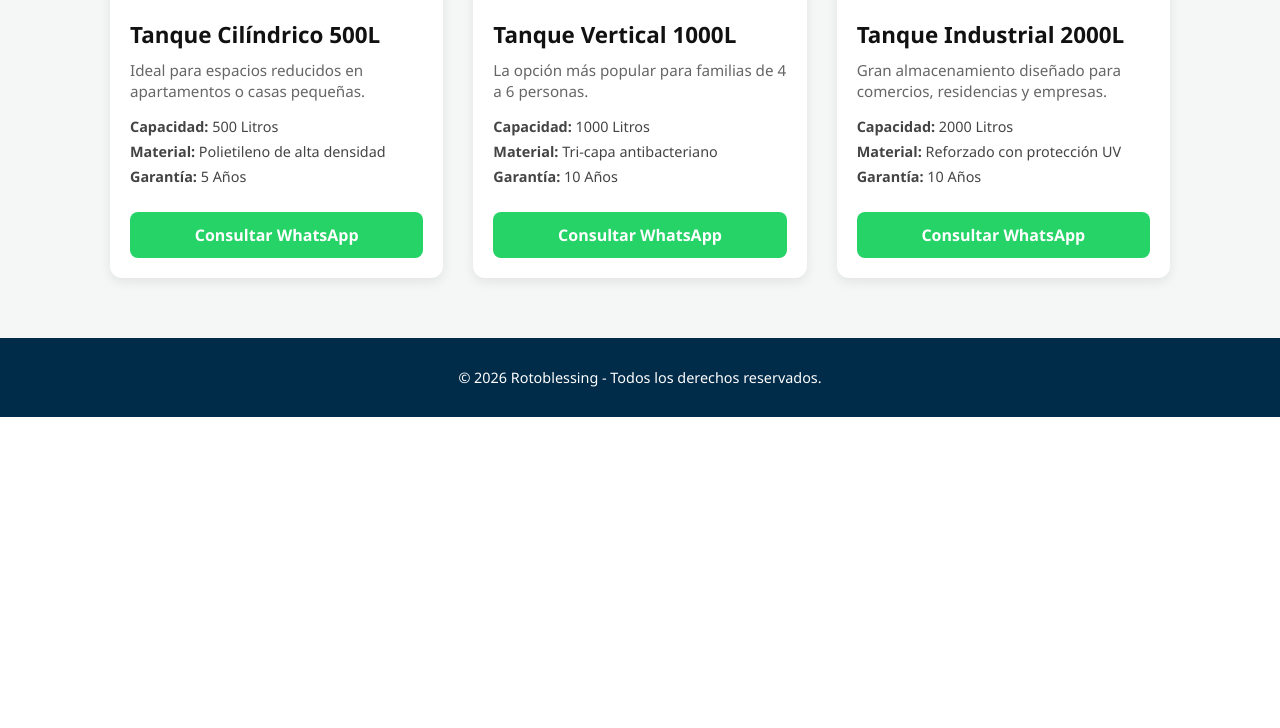
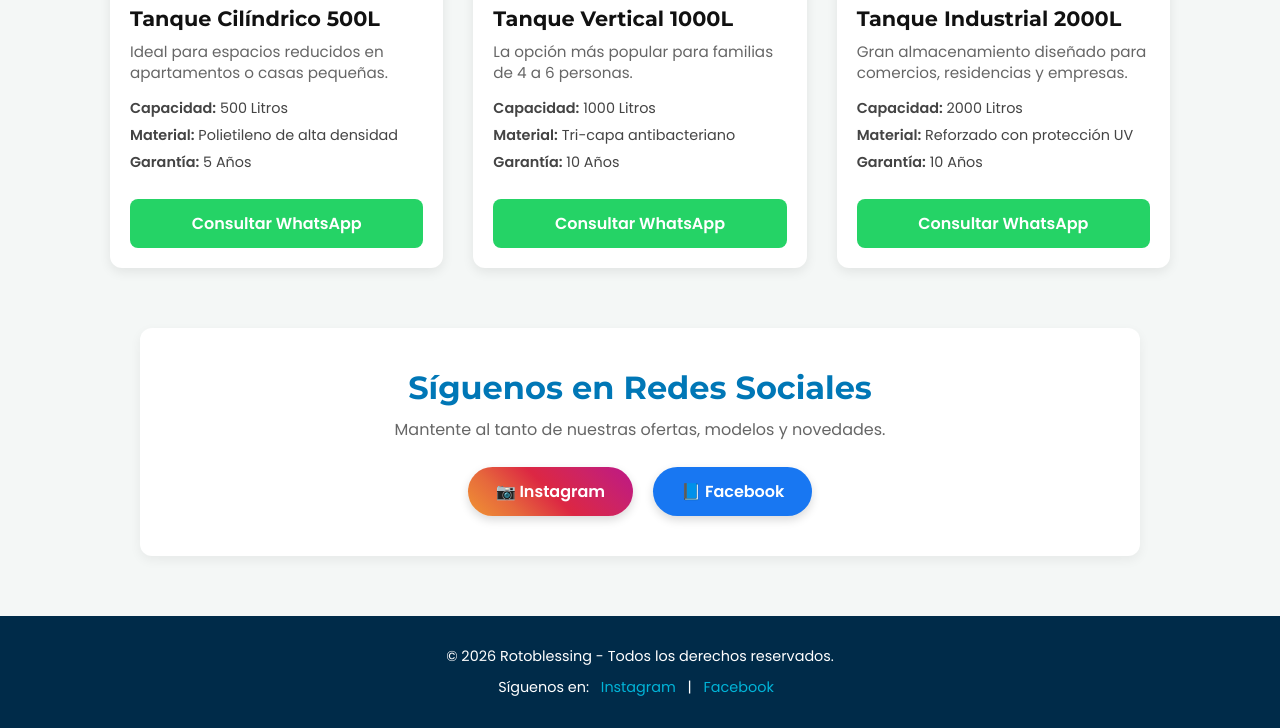
Before and after one commit to JuanSout723/Rotoblessing, a Flask app: page / in a window 1280 px wide. Shown: the part 1545-2273 px from the top of the page. Before the commit the page ends 1962 px from the top, so only its background shows below. Run offline with Flask 3, Linux system fonts and the light colour scheme.

Commit message:
Revamp index.html with modern styles and layout
Updated the HTML structure and styles for the landing page, including a new navigation bar and social media section. Enhanced the hero section with modern fonts and improved button styles.

```diff
--- a/templates/index.html
+++ b/templates/index.html
@@ -5,12 +5,18 @@
     <meta charset="UTF-8">
     <meta name="viewport" content="width=device-width, initial-scale=1.0">
     <title>Rotoblessing - Catálogo de Tanques de Agua</title>
+
+    <!-- Fuente Moderna desde Google Fonts -->
+    <link rel="preconnect" href="https://fonts.googleapis.com">
+    <link rel="preconnect" href="https://fonts.gstatic.com" crossorigin>
+    <link href="https://fonts.googleapis.com/css2?family=Montserrat:ital,wght@0,700;0,900;1,800&family=Poppins:wght@400;600&display=swap" rel="stylesheet">
+
     <style>
         * {
             box-sizing: border-box;
             margin: 0;
             padding: 0;
-            font-family: 'Segoe UI', Tahoma, Geneva, Verdana, sans-serif;
+            font-family: 'Poppins', sans-serif;
             scroll-behavior: smooth;
         }
 
@@ -189,7 +231,9 @@
         }
 
         .card-body h3 {
-            font-size: 1.4rem;
+            font-family: 'Montserrat', sans-serif;
+            font-weight: 700;
+            font-size: 1.3rem;
             color: #111;
             margin-bottom: 10px;
         }
@@ -221,7 +265,7 @@
             padding: 12px;
             border-radius: 8px;
             text-decoration: none;
-            font-weight: bold;
+            font-weight: 600;
             display: flex;
             align-items: center;
             justify-content: center;
@@ -233,6 +277,65 @@
             background-color: #1eb857;
         }
 
+        /* Sección Redes Sociales */
+        .social-section {
+            background-color: white;
+            max-width: 1000px;
+            margin: 60px auto 20px auto;
+            padding: 40px 20px;
+            border-radius: 12px;
+            text-align: center;
+            box-shadow: 0 4px 12px rgba(0,0,0,0.06);
+        }
+
+        .social-title {
+            font-family: 'Montserrat', sans-serif;
+            font-weight: 700;
+            font-size: 2rem;
+            color: #0077b6;
+            margin-bottom: 10px;
+        }
+
+        .social-subtitle {
+            color: #666;
+            font-size: 1rem;
+            margin-bottom: 25px;
+        }
+
+        .social-buttons {
+            display: flex;
+            justify-content: center;
+            gap: 20px;
+            flex-wrap: wrap;
+        }
+
+        .btn-social {
+            padding: 12px 28px;
+            border-radius: 30px;
+            color: white;
+            text-decoration: none;
+            font-weight: 600;
+            font-size: 1rem;
+            display: flex;
+            align-items: center;
+            gap: 10px;
+            box-shadow: 0 4px 10px rgba(0,0,0,0.15);
+            transition: transform 0.2s, opacity 0.2s;
+        }
+
+        .btn-social:hover {
+            transform: translateY(-3px);
+            opacity: 0.9;
+        }
+
+        .btn-instagram {
+            background: linear-gradient(45deg, #f09433, #e6683c, #dc2743, #cc2366, #bc1888);
+        }
+
+        .btn-facebook {
+            background-color: #1877f2;
+        }
+
         footer {
             text-align: center;
             padding: 30px;
@@ -241,12 +344,43 @@
             margin-top: 60px;
             font-size: 0.9rem;
         }
+
+        footer a {
+            color: #00b4d8;
+            text-decoration: none;
+            margin: 0 8px;
+        }
+
+        footer a:hover {
+            text-decoration: underline;
+        }
+
+        /* Ajustes para pantallas de teléfonos */
+        @media (max-width: 600px) {
+            .navbar {
+                justify-content: center;
+                padding: 15px;
+            }
+            .hero {
+                padding-top: 100px;
+            }
+            .hero h1 {
+                font-size: 2.2rem;
+            }
+            .navbar-logo {
+                height: 50px;
+            }
+        }
     </style>
 </head>
 <body>
 
-    <!-- Pantalla de Bienvenida -->
+    <!-- Pantalla de Bienvenida con Logo -->
     <section class="hero">
+        <div class="navbar">
+            <img src="/static/logo.png" alt="Logo Rotoblessing" class="navbar-logo">
+        </div>
+
         <h1>Bienvenido a Rotoblessing</h1>
         <p>Soluciones integrales en almacenamiento de agua. Encuentra el tanque ideal para tu hogar, comercio o industria.</p>
         <div class="hero-buttons">
@@ -338,8 +472,27 @@
         </div>
     </section>
 
+    <!-- Sección de Redes Sociales -->
+    <section class="social-section">
+        <h2 class="social-title">Síguenos en Redes Sociales</h2>
+        <p class="social-subtitle">Mantente al tanto de nuestras ofertas, modelos y novedades.</p>
+        <div class="social-buttons">
+            <a href="https://instagram.com/tu_usuario_instagram" target="_blank" class="btn-social btn-instagram">
+                📷 Instagram
+            </a>
+            <a href="https://facebook.com/tu_pagina_facebook" target="_blank" class="btn-social btn-facebook">
+                📘 Facebook
+            </a>
+        </div>
+    </section>
+
     <footer>
-        &copy; 2026 Rotoblessing - Todos los derechos reservados.
+        <p>&copy; 2026 Rotoblessing - Todos los derechos reservados.</p>
+        <p style="margin-top: 10px;">
+            Síguenos en:
+            <a href="https://instagram.com/tu_usuario_instagram" target="_blank">Instagram</a> |
+            <a href="https://www.facebook.com/profile.php?id=61593420586061" target="_blank">Facebook</a>
+        </p>
     </footer>
 
 </body>
```
Also changed, not shown: other parts of templates/index.html (+43 -7 lines).
